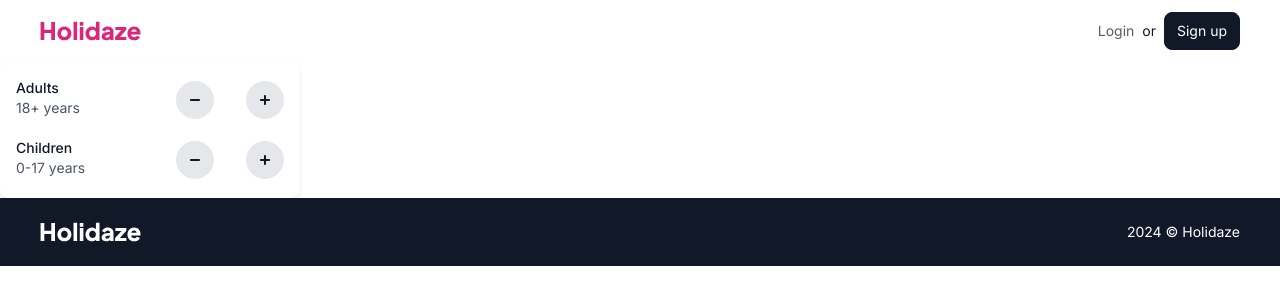
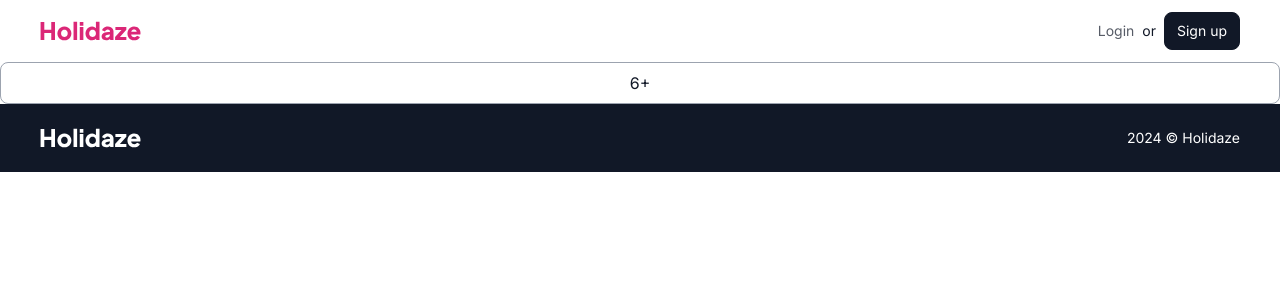
Before and after one commit to sindrebenjamin/holidaze, a React (Vite) app: page /account in a window 1280 px wide. Shown: the top 304 px of the page. Built offline with nearby package versions, Linux system fonts and the light colour scheme.

Commit message:
COMP: NumberSelector

```diff
--- a/src/components/Layout/Header/UserAvatar.tsx
+++ b/src/components/Layout/Header/UserAvatar.tsx
@@ -13,7 +13,7 @@ const UserAvatar = ({
       onClick={onClick}
       className={`${
         isOpen ? "opacity-50" : ""
-      } hover:opacity-80 transition-color duration-100 cursor-pointer relative w-fit h-fit`}
+      } hover:opacity-80 transition-colors duration-100 cursor-pointer relative w-fit h-fit`}
     >
       <img
         className="rounded-full h-11 w-11"
--- /dev/null
+++ b/src/components/NumberSelector.tsx
@@ -0,0 +1,20 @@
+const NumberSelector = ({
+  title,
+  selected,
+}: {
+  title: string;
+  selected: boolean;
+}) => {
+  const classes = selected
+    ? "bg-gray-900 border-gray-900 text-white"
+    : "border-gray-400 hover:border-gray-600";
+  return (
+    <div
+      className={`${classes} border p-2 transition-colors rounded-lg flex items-center justify-center cursor-pointer`}
+    >
+      {title}
+    </div>
+  );
+};
+
+export default NumberSelector;
--- a/src/components/Tabs.tsx
+++ b/src/components/Tabs.tsx
@@ -85,7 +85,7 @@ const Tab = ({
     : "text-gray-500 border-gray-200 hover:text-gray-900 hover:border-gray-400";
   return (
     <button
-      className={`${classes} transition-color duration-100 text-sm border-b w-[38%] sm:w-[22%] md:w-full font-medium pb-3 grow-0 shrink-0 md:grow md:shrink`}
+      className={`${classes} transition-colors duration-100 text-sm border-b w-[38%] sm:w-[22%] md:w-full font-medium pb-3 grow-0 shrink-0 md:grow md:shrink`}
       onClick={onClick}
     >
       {title}
--- a/src/components/VenueCard.tsx
+++ b/src/components/VenueCard.tsx
@@ -35,7 +35,7 @@ const VenueCard = ({ media, address, price, rating, id }: VenueCardProps) => {
       className="group flex flex-col gap-2 cursor-pointer"
     >
       <div className="relative rounded-xl overflow-hidden aspect-square">
-        <div className="absolute bg-black w-full h-full opacity-0 group-hover:opacity-80 transition-color duration-200  flex items-center justify-center z-10">
+        <div className="absolute bg-black w-full h-full opacity-0 group-hover:opacity-80 transition-colors duration-200  flex items-center justify-center z-10">
           <p className="text-white">View more</p>
         </div>
 
--- a/src/pages/AccountPage.tsx
+++ b/src/pages/AccountPage.tsx
@@ -1,7 +1,7 @@
-import GuestSelector from "../components/GuestSelector";
+import NumberSelector from "../components/NumberSelector";
 
 const AccountPage = () => {
-  return <GuestSelector />;
+  return <NumberSelector title="6+" selected={false} />;
 };
 
 export default AccountPage;
```
